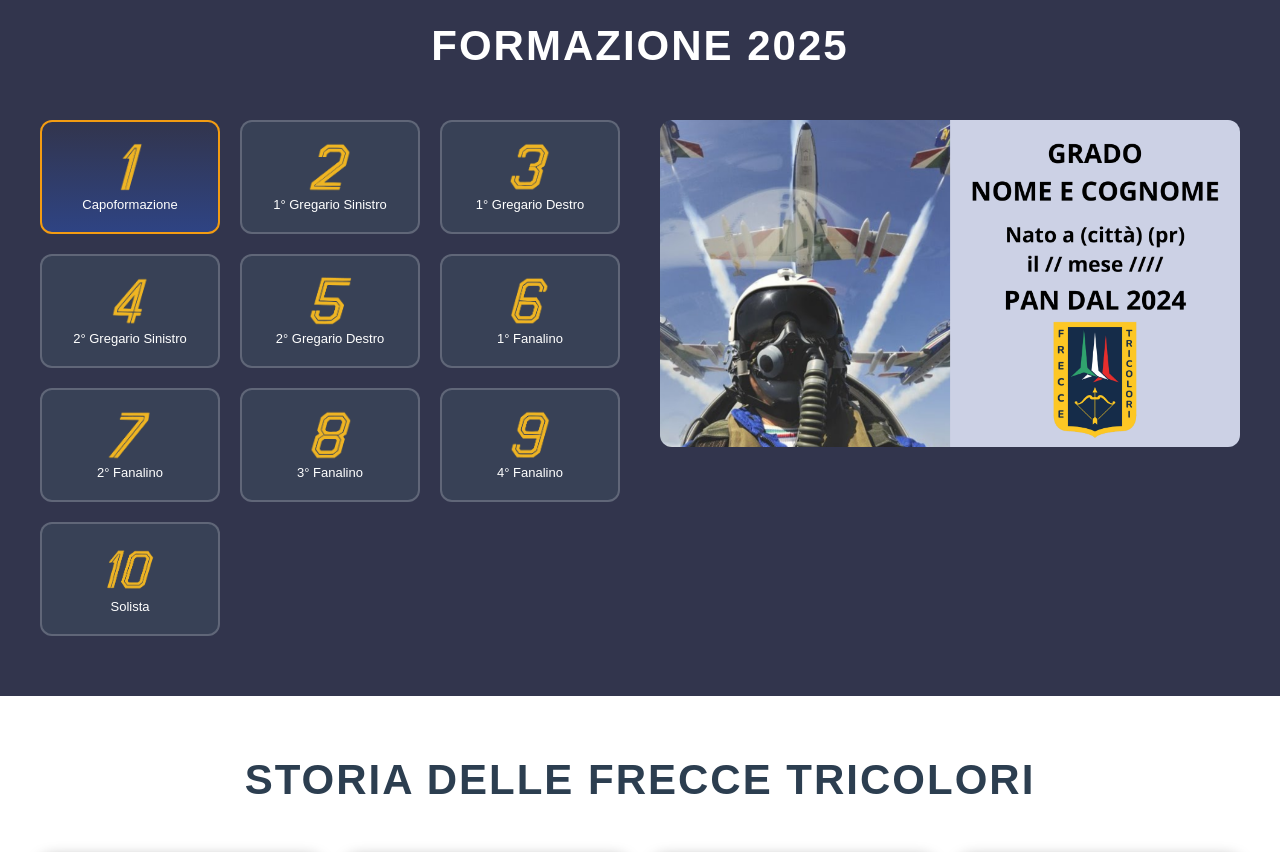
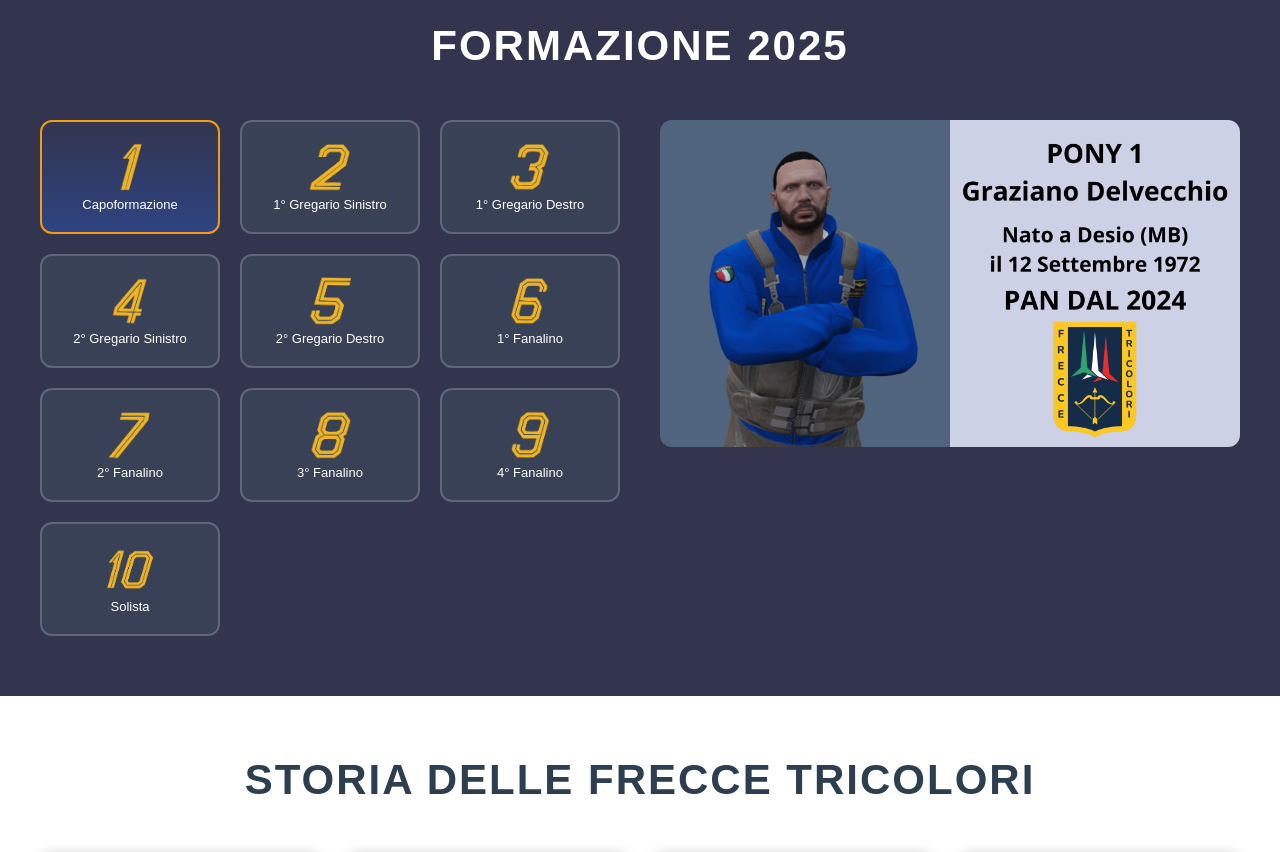
Before and after one commit to sormanilorenzo/freccetricolorirp, a plain HTML site: page index.html in a window 1280 px wide. Shown: the part 1400-2252 px from the top of the page. Drawn offline with Linux system fonts and the light colour scheme.

Commit message:
Update team member image for Capoformazione

```diff
--- a/index.html
+++ b/index.html
@@ -1410,7 +1410,7 @@
 
         // Array dei membri del team
         const teamMembers = [
-            { number: '1', role: 'Capoformazione', image: 'assets/team/cartellino.png', numberPng: 'assets/team/1.png' },
+            { number: '1', role: 'Capoformazione', image: 'assets/team/pony1.png', numberPng: 'assets/team/1.png' },
             { number: '2', role: '1° Gregario Sinistro', image: 'assets/team/cartellino.png', numberPng: 'assets/team/2.png' },
             { number: '3', role: '1° Gregario Destro', image: 'assets/team/cartellino.png', numberPng: 'assets/team/3.png' },
             { number: '4', role: '2° Gregario Sinistro', image: 'assets/team/cartellino.png', numberPng: 'assets/team/4.png' },
```
